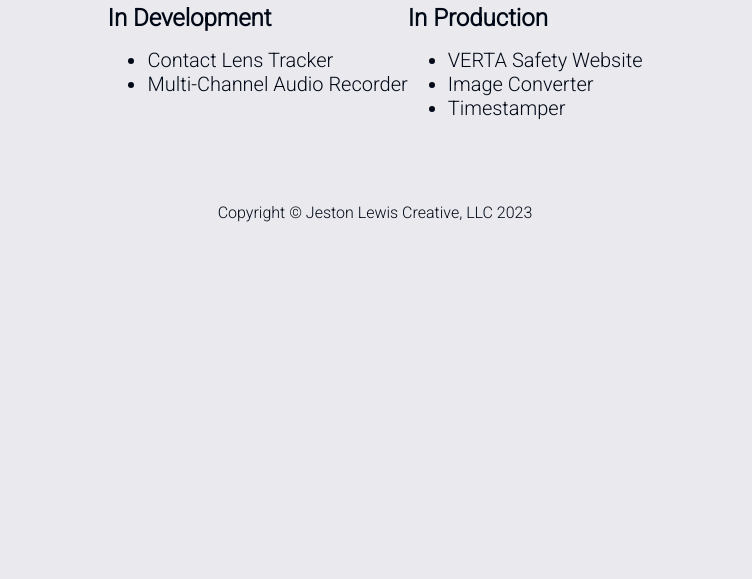
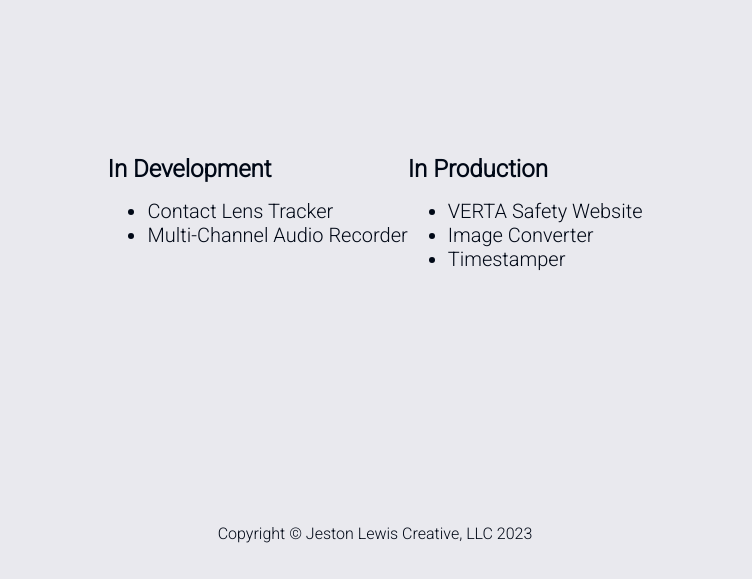
Before and after one commit to jestoncolelewis/jestonlewiscreative.com, a plain HTML site: page website/index.html in a window 1280 px wide. Shown: the part 221-800 px from the top of the page, without its empty margins (265-1017 px from the left). Drawn offline with Linux system fonts and the light colour scheme.

Commit message:
spacing of content

```diff
--- a/website/style.css
+++ b/website/style.css
@@ -1,11 +1,18 @@
 /* General Sections */
+
+html, body {
+  height: 100%;
+  margin: 0;
+  padding: 0;
+}
 
 body {
   color: #000816;
   font-family: "Roboto", sans-serif;
   background-color: #e9e9ee;
-    margin: 20px;
   display: flex;
+  justify-content: space-between;
+  align-items: center;
   flex-direction: column;
 }
 
@@ -17,13 +24,13 @@ body {
 main {
   max-width: 1200px;
   margin: 0 auto;
-    display: flex;
-
 }
 
 footer {
   margin: 0 auto;
   margin-top: 50px;
+  margin-bottom: 20px;
+  justify-self: flex-end;
 }
 
 footer p {
```
Lines whose indentation alone changed are shown as unchanged.
